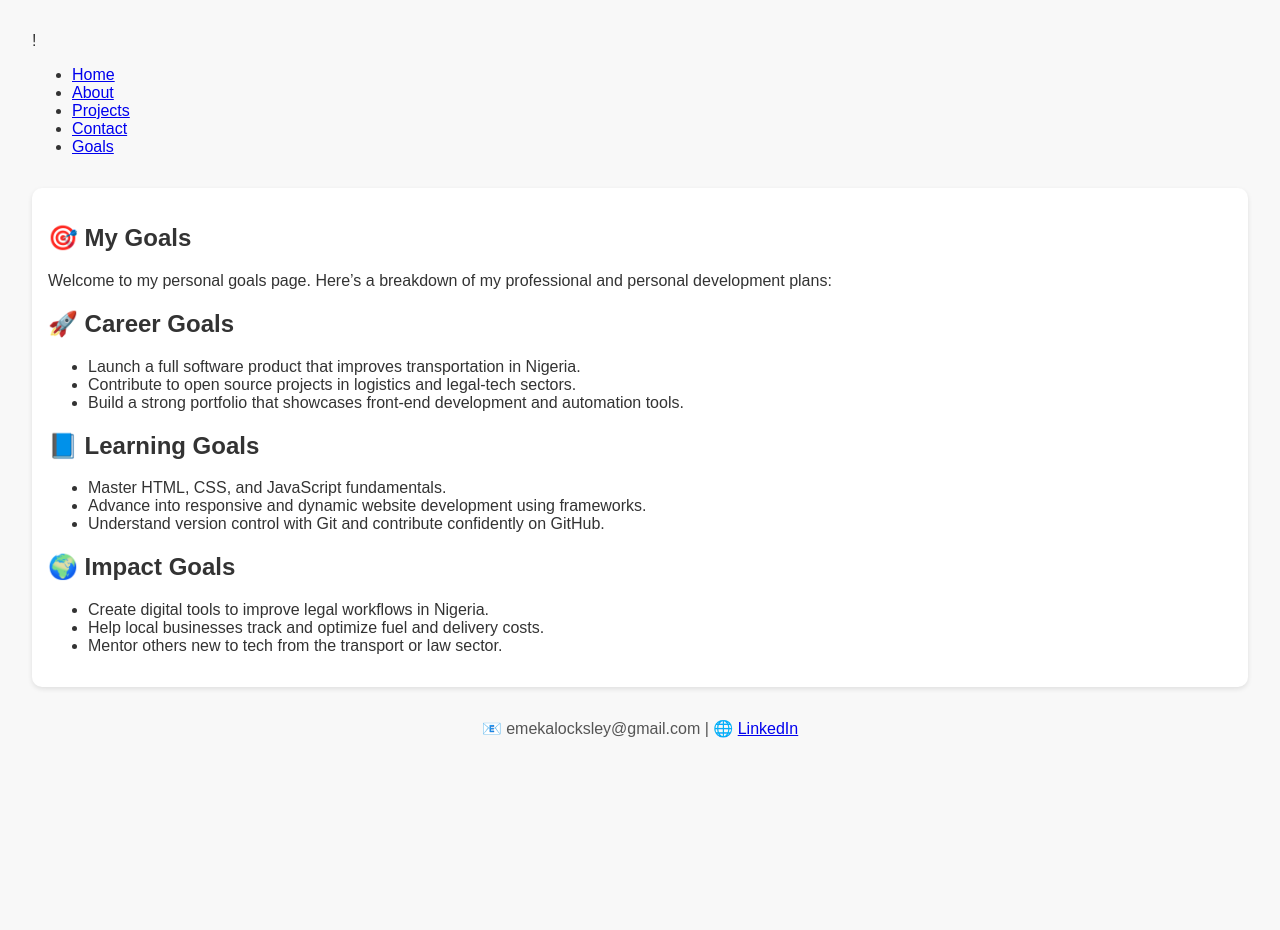
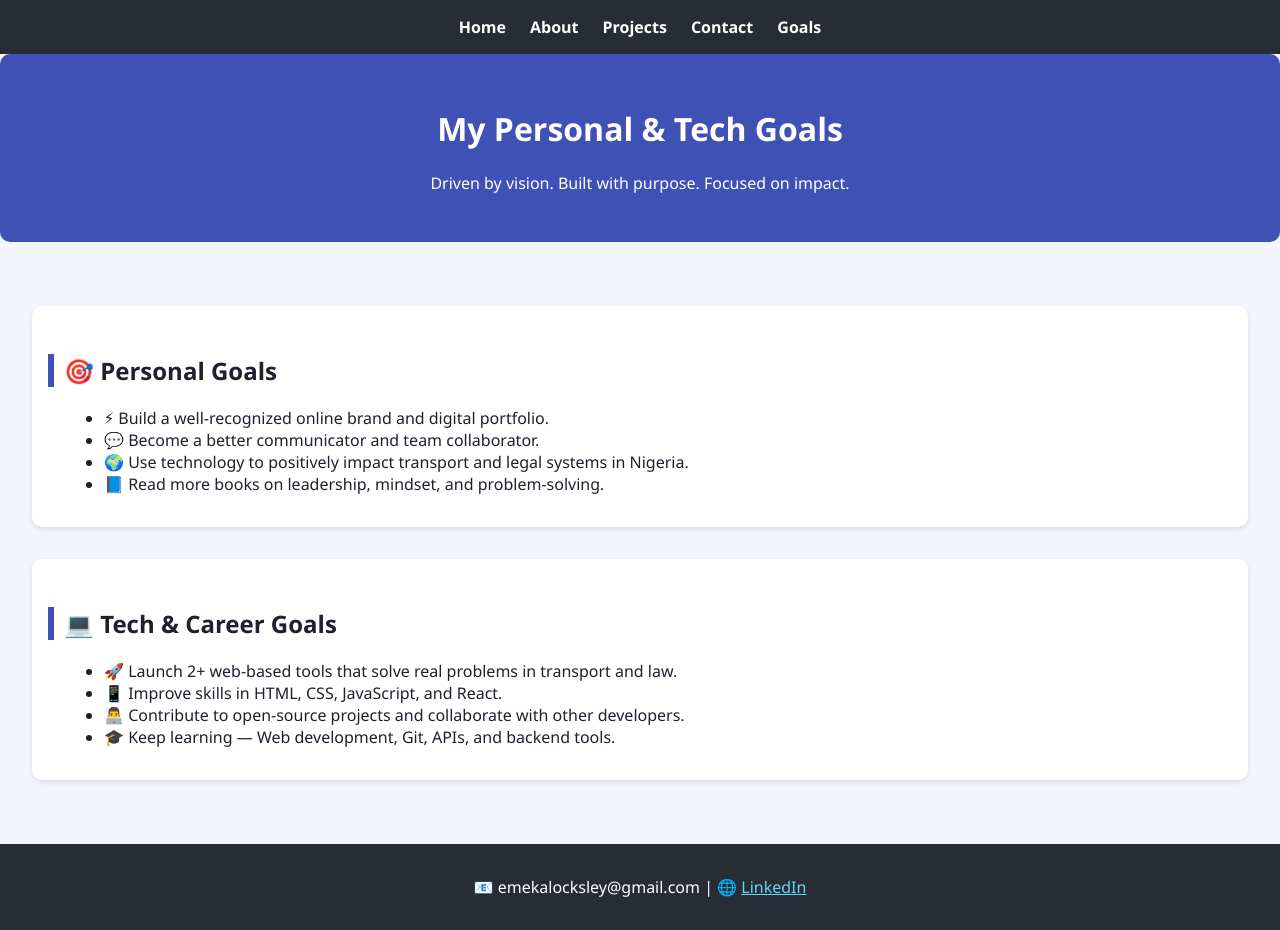
Before and after one commit to llillocksley/personal-website, a plain HTML site: page goals.html in a window 1280 px wide. Before the commit the page ends 800 px from the top, so only its background shows below. Drawn offline with Linux system fonts and the light colour scheme.

Commit message:
Add goals page with styled layout

```diff
--- a/goals.html
+++ b/goals.html
@@ -1,52 +1,116 @@
-!<!DOCTYPE html>
+<!DOCTYPE html>
 <html lang="en">
 <head>
   <meta charset="UTF-8" />
-        <meta name="viewpoet" content="width=device-width, initial-scale=1.0"/>
+  <meta name="viewport" content="width=device-width, initial-scale=1.0" />
   <title>Goals | Emeka Locksley</title>
   <link rel="stylesheet" href="style.css" />
+  <style>
+    body {
+      background: #f4f4fc;
+      color: #1f1f2e;
+      font-family: 'Segoe UI', Tahoma, Geneva, Verdana, sans-serif;
+      margin: 0;
+      padding: 0;
+    }
+
+    nav {
+      background: #282c34;
+      padding: 1rem;
+    }
+
+    nav ul {
+      list-style: none;
+      display: flex;
+      justify-content: center;
+      gap: 1.5rem;
+      margin: 0;
+      padding: 0;
+    }
+
+    nav ul li a {
+      color: #ffffff;
+      text-decoration: none;
+      font-weight: bold;
+    }
+
+    nav ul li a:hover {
+      text-decoration: underline;
+      color: #61dafb;
+    }
+
+    header {
+      background: #3f51b5;
+      color: white;
+      padding: 2rem;
+      text-align: center;
+    }
+
+    main {
+      padding: 2rem;
+    }
+
+    h2 {
+      border-left: 6px solid #3f51b5;
+      padding-left: 10px;
+      margin-top: 2rem;
+    }
+
+    .goal-list {
+      margin-left: 1rem;
+    }
+
+    footer {
+      text-align: center;
+      padding: 1rem;
+      background: #282c34;
+      color: white;
+      margin-top: 2rem;
+    }
+  </style>
 </head>
 <body>
+
   <nav>
     <ul>
       <li><a href="index.html">Home</a></li>
       <li><a href="about.html">About</a></li>
       <li><a href="projects.html">Projects</a></li>
       <li><a href="contact.html">Contact</a></li>
-                <li><a href="goals.html" class="active">Goals</a></li>
+      <li><a href="goals.html">Goals</a></li>
     </ul>
   </nav>
 
+  <header>
+    <h1>My Personal & Tech Goals</h1>
+    <p>Driven by vision. Built with purpose. Focused on impact.</p>
+  </header>
+
   <main>
     <section>
-                <h1>🎯 My Goals</h1>
-                <p>Welcome to my personal goals page. Here’s a breakdown of my professional and personal development plans:</p>
-                <h2>🚀 Career Goals</h2>
-                <ul>
-                    <li>Launch a full software product that improves transportation in Nigeria.</li>
-                    <li>Contribute to open source projects in logistics and legal-tech sectors.</li>
-                    <li>Build a strong portfolio that showcases front-end development and automation tools.</li>
+      <h2>🎯 Personal Goals</h2>
+      <ul class="goal-list">
+        <li>⚡ Build a well-recognized online brand and digital portfolio.</li>
+        <li>💬 Become a better communicator and team collaborator.</li>
+        <li>🌍 Use technology to positively impact transport and legal systems in Nigeria.</li>
+        <li>📘 Read more books on leadership, mindset, and problem-solving.</li>
       </ul>
+    </section>
 
-                <h2>📘 Learning Goals</h2>
-                <ul>
-                    <li>Master HTML, CSS, and JavaScript fundamentals.</li>
-                    <li>Advance into responsive and dynamic website development using frameworks.</li>
-                    <li>Understand version control with Git and contribute confidently on GitHub.</li>
-                </ul>
-
-                <h2>🌍 Impact Goals</h2>
-                <ul>
-                    <li>Create digital tools to improve legal workflows in Nigeria.</li>
-                    <li>Help local businesses track and optimize fuel and delivery costs.</li>
-                    <li>Mentor others new to tech from the transport or law sector.</li>
+    <section>
+      <h2>💻 Tech & Career Goals</h2>
+      <ul class="goal-list">
+        <li>🚀 Launch 2+ web-based tools that solve real problems in transport and law.</li>
+        <li>📱 Improve skills in HTML, CSS, JavaScript, and React.</li>
+        <li>👨‍💻 Contribute to open-source projects and collaborate with other developers.</li>
+        <li>🎓 Keep learning — Web development, Git, APIs, and backend tools.</li>
       </ul>
     </section>
   </main>
 
+  <footer>
+    <p>📧 emekalocksley@gmail.com | 🌐 <a href="https://www.linkedin.com/in/emeka-goodness-locksley" target="_blank" style="color: #61dafb;">LinkedIn</a></p>
+  </footer>
 
-        <footer>
-            <p> 📧 emekalocksley@gmail.com | 🌐 <a href="https://linkedin.com/in/emeka-goodness-locksley">LinkedIn</a></p>
-        </footer>
 </body>
 </html>
```
Lines whose indentation alone changed are shown as unchanged.
